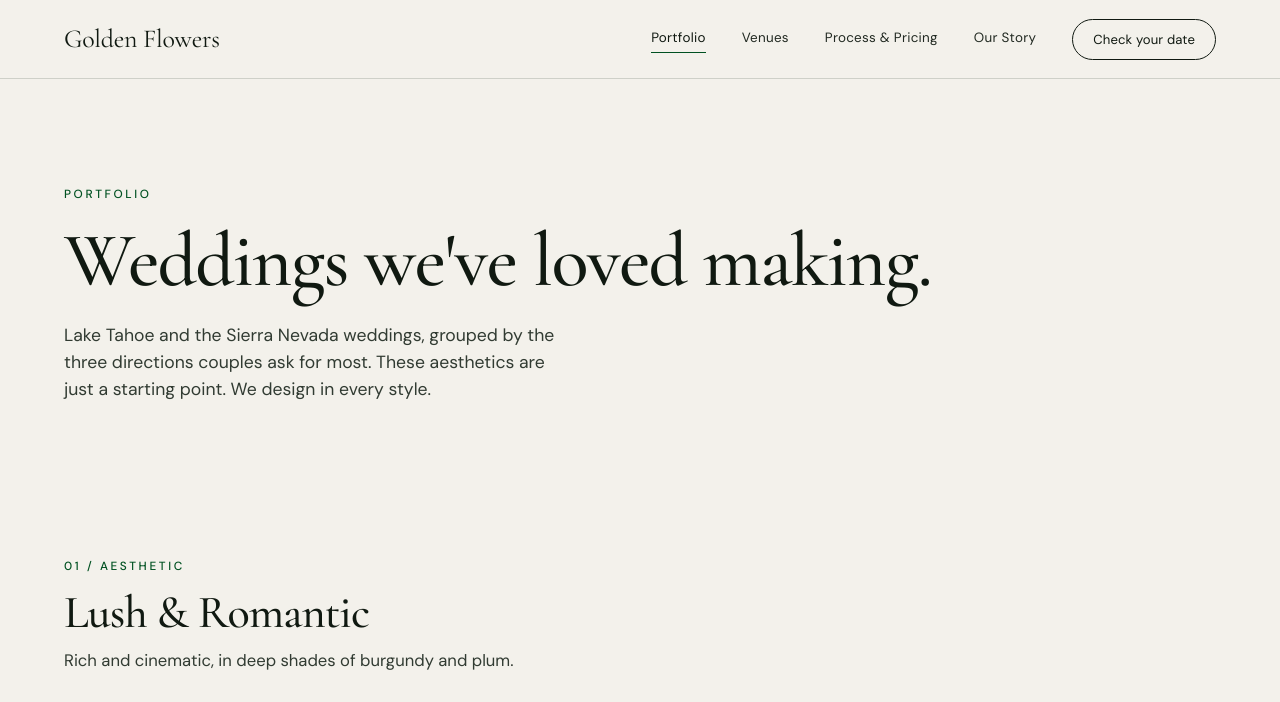
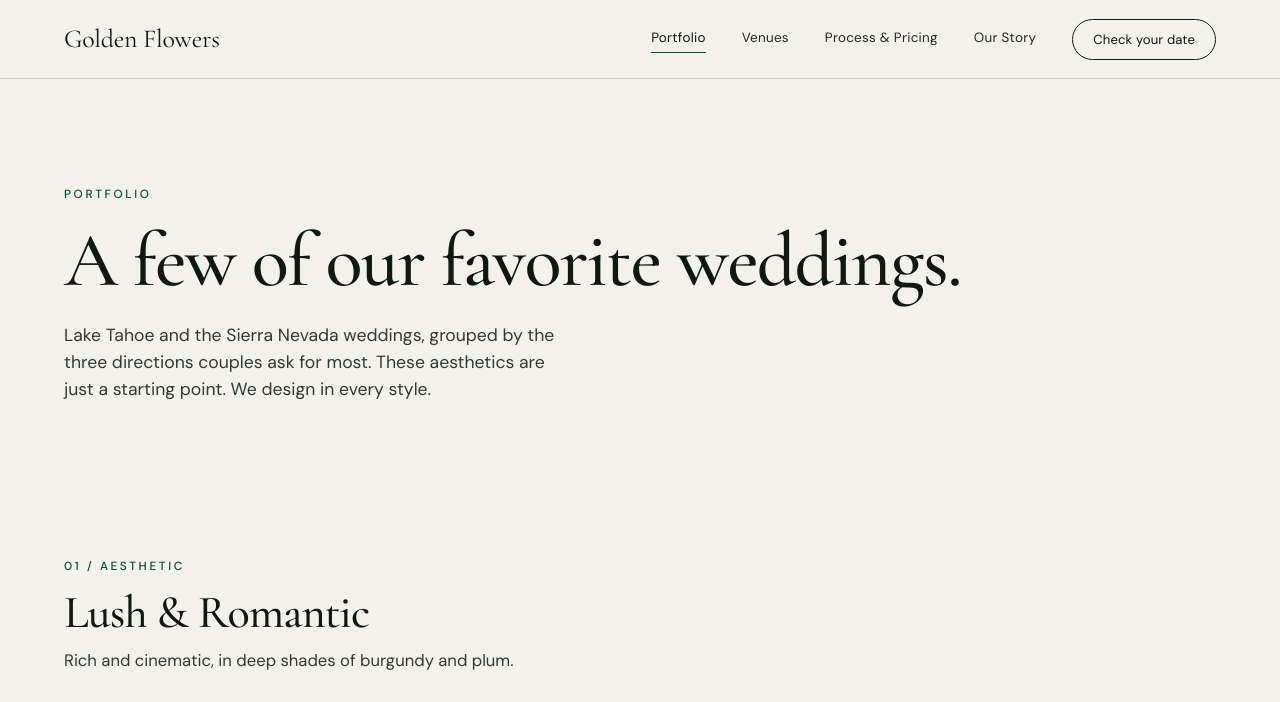
Before and after one commit to jshplhm/goldenflowers, a Jekyll site: the page built from portfolio/index.md, in a window 1280 px wide and 900 px high, cut to the strip 0-702 px from the top of the window. Built offline with Jekyll 4.4.1, drawn with Linux system fonts in a browser that asks for light colours.

Commit message:
Update site copy in _data/portfolio_page.yml via inline editor

```diff
--- a/_data/portfolio_page.yml
+++ b/_data/portfolio_page.yml
@@ -2,7 +2,7 @@
 # *single asterisks* = italic, **double** = bold.
 header:
   label: "Portfolio"
-  heading: "Weddings we've loved making."
+  heading: "A few of our favorite weddings."
   subheading: "Lake Tahoe and the Sierra Nevada weddings, grouped by the three
     directions couples ask for most. These aesthetics are just a starting point.
     We design in every style."
```
